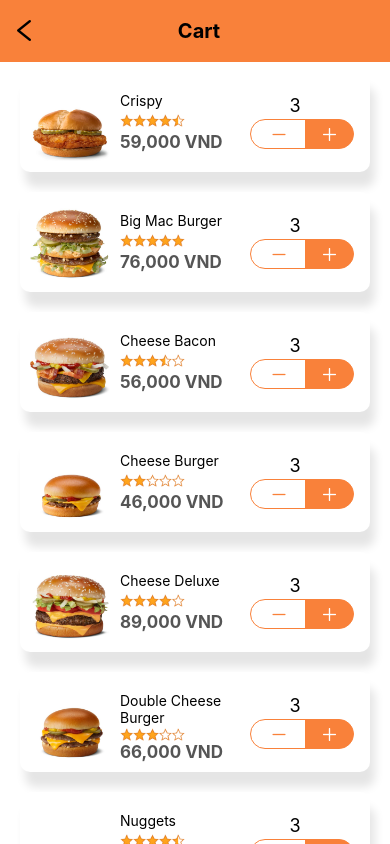
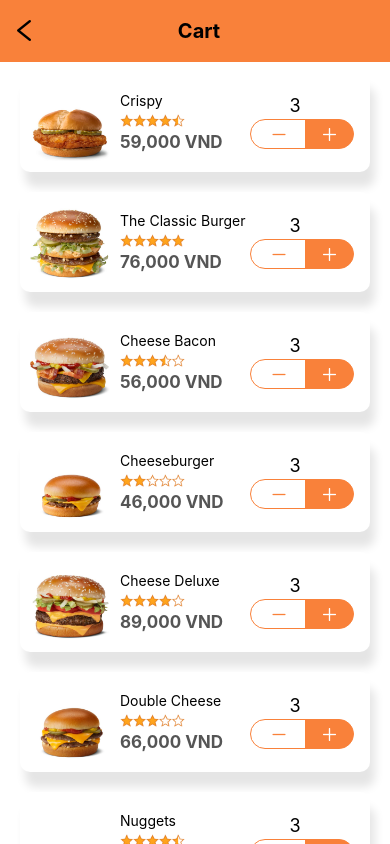
Before and after one commit to tamB2203579/Food-Order-App, a React Native app: screen /Cart in a window 390 px wide. Built offline with nearby package versions, Linux system fonts and the light colour scheme.

Commit message:
rename food and add rating for HomeScreen

```diff
--- a/constants/foods.js
+++ b/constants/foods.js
@@ -11,10 +11,10 @@
   {
     id: '2',
     category: ['Popular', 'Burgers'],
-    name: 'Big Mac Burger',
+    name: 'The Classic Burger',
     price: '76,000',
     image: require('../assets/popular/burger.png'),
-    details: 'The iconic Big Mac Burger is known worldwide for its deliciously juicy beef patties, fresh lettuce, cheese, and signature Big Mac sauce. With two layers of tender, grilled beef and just the right amount of pickles and onions, this burger is sure to satisfy your hunger. Perfect for burger lovers, it offers a mouth-watering blend of flavors that’s hard to resist.',
+    details: 'The iconic The Classic Burger is known worldwide for its deliciously juicy beef patties, fresh lettuce, cheese, and signature Big Mac sauce. With two layers of tender, grilled beef and just the right amount of pickles and onions, this burger is sure to satisfy your hunger. Perfect for burger lovers, it offers a mouth-watering blend of flavors that’s hard to resist.',
     rating: require('../assets/rating/rating-50.png'),
   },
   {
@@ -29,10 +29,10 @@
   {
     id: '4',
     category: 'Burgers',
-    name: 'Cheese Burger',
+    name: 'Cheeseburger',
     price: '46,000',
     image: require('../assets/burgers/cheeseburger.png'),
-    details: 'Our classic Cheese Burger brings together a tender beef patty, melted cheddar cheese, fresh tomato, crisp lettuce, and a slice of onion all wrapped in a soft sesame bun. Simple yet delicious, this burger is a timeless favorite that delivers on taste and satisfaction with every bite. Ideal for anyone who enjoys the basics done perfectly.',
+    details: 'Our classic Cheeseburger brings together a tender beef patty, melted cheddar cheese, fresh tomato, crisp lettuce, and a slice of onion all wrapped in a soft sesame bun. Simple yet delicious, this burger is a timeless favorite that delivers on taste and satisfaction with every bite. Ideal for anyone who enjoys the basics done perfectly.',
     rating: require('../assets/rating/rating-20.png'),
   },
   {
@@ -47,10 +47,10 @@
   {
     id: '6',
     category: 'Burgers',
-    name: 'Double Cheese Burger',
+    name: 'Double Cheese',
     price: '66,000',
-    image: require('../assets/burgers/doublecheeseburger.png'),
-    details: 'Double the patties, double the cheese! The Double Cheese Burger is a must-try for any burger enthusiast. Two beef patties grilled to perfection are paired with slices of cheddar cheese, fresh vegetables, and a special house sauce. Every bite is packed with rich flavors and cheesy goodness, making it a truly satisfying meal.',
+    image: require('../assets/burgers/doublecheese.png'),
+    details: 'Double the patties, double the cheese! The Double Cheese is a must-try for any burger enthusiast. Two beef patties grilled to perfection are paired with slices of cheddar cheese, fresh vegetables, and a special house sauce. Every bite is packed with rich flavors and cheesy goodness, making it a truly satisfying meal.',
     rating: require('../assets/rating/rating-30.png'),
   },
   {
--- a/screens/HomeScreen.js
+++ b/screens/HomeScreen.js
@@ -72,9 +72,11 @@
           <View style={{ marginHorizontal: 20 }}>
             <Text style={{ fontSize: 16, fontWeight: 'bold' }}>{food.name}</Text>
           </View>
+          <View>
+            <Image source={food.rating} style={{width: 100, resizeMode: 'contain', alignSelf: 'flex-start', marginLeft: 20}}/>
+          </View>
           <View
             style={{
-              marginTop: 10,
               marginHorizontal: 20,
               flexDirection: 'row',
               justifyContent: 'space-between',
```
Also changed, not shown: assets/burgers/doublecheese.png (renamed from assets/burgers/doublecheeseburger.png).
